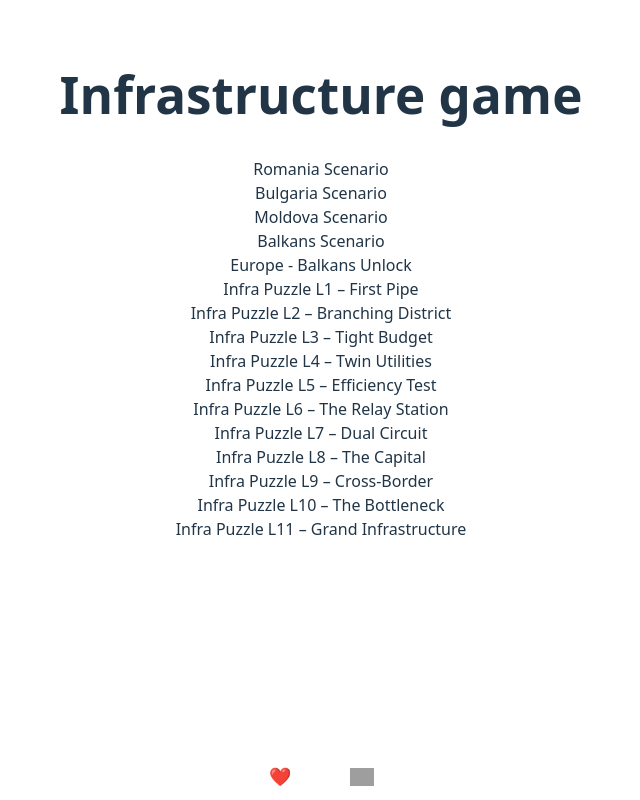
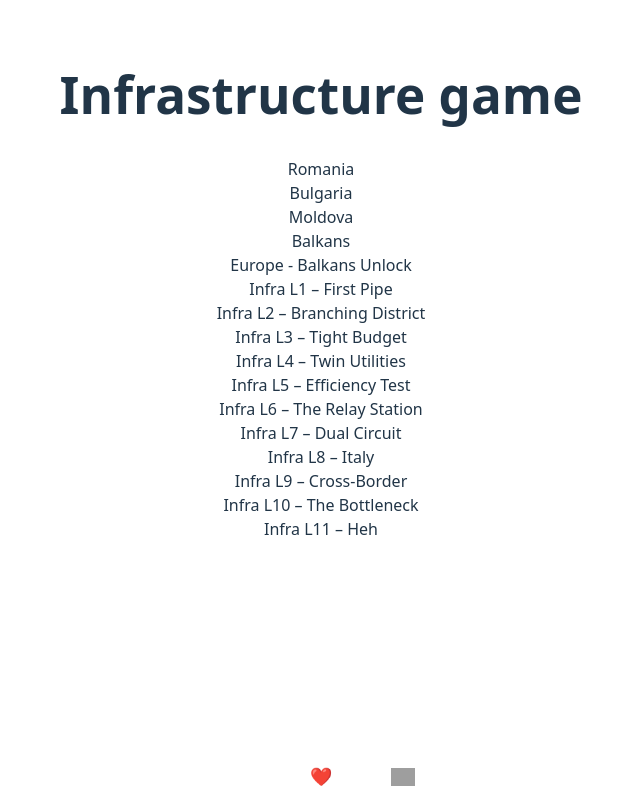
Before and after one commit to neagugeorgecristian/Infra, a React (Vite) app: page / in a window 1280 px wide. Shown: the whole page, without its empty margins (319-959 px from the left). Built offline with nearby package versions, Linux system fonts and the light colour scheme; grey boxes are pictures that could not be loaded.

Commit message:
Italy map, puzzle map cost display bug fix -Fixed bug inconsistently showing cost of a line in puzzle maps -Added Italy map -Made levels modular instead of hardcoded -Next level button added

```diff
--- a/src/components/PuzzleMap.jsx
+++ b/src/components/PuzzleMap.jsx
@@ -6,6 +6,8 @@ import PuzzleHUD, { calculateStarCount } from './PuzzleHUD';
 import NavigatorPanel from './NavigatorPanel';
 import { calculateLineCost } from './utils.js';
 import { evaluateTypedFlow, computeDegreeMap, isAtMaxDegree } from './PuzzleFlow';
+import { PUZZLE_LEVEL_ORDER } from '../scenarios/infraPuzzleLevels';
+
 
 import './puzzle.css';
 
@@ -48,7 +50,7 @@ function PuzzleLineOptions({ position, line, onDelete, onClose }) {
 
 // ── Game-over overlay ─────────────────────────────────────────────────────────
 
-function PuzzleGameOver({ result, stars, spent, initialBudget, connectionCount, flowResult, onReplay, onMenu }) {
+function PuzzleGameOver({ result, stars, spent, initialBudget, connectionCount, flowResult, onReplay, onMenu, onNextLevel, hasNextLevel }) {
   if (result === 'success') {
     const starCount = calculateStarCount(stars, spent, connectionCount);
     const starStr   = '⭐'.repeat(starCount) + '☆'.repeat(3 - starCount);
@@ -66,6 +68,11 @@ function PuzzleGameOver({ result, stars, spent, initialBudget, connectionCount,
           <button onClick={onReplay} style={{ padding: '8px 20px', borderRadius: '8px', background: '#1a6b2e', color: 'white', border: 'none', cursor: 'pointer', fontSize: '14px' }}>
             ↩ Play Again
           </button>
+          {hasNextLevel && (
+            <button onClick={onNextLevel} style={{ padding: '8px 20px', borderRadius: '8px', background: '#1a4a8a', color: 'white', border: 'none', cursor: 'pointer', fontSize: '14px' }}>
+              ▶ Next Level
+            </button>
+          )}
           <button onClick={onMenu} style={{ padding: '8px 20px', borderRadius: '8px', background: '#333', color: 'white', border: 'none', cursor: 'pointer', fontSize: '14px' }}>
             🏠 Menu
           </button>
@@ -112,6 +119,10 @@ function PuzzleMap({ scenario }) {
     connectionLimit = null,   // hard cap on total connections (null = no cap)
   } = scenario;
 
+  const currentLevelIndex = PUZZLE_LEVEL_ORDER.indexOf(scenario.id);
+  const nextLevelId = currentLevelIndex !== -1 && currentLevelIndex < PUZZLE_LEVEL_ORDER.length - 1
+    ? PUZZLE_LEVEL_ORDER[currentLevelIndex + 1]
+    : null;
   // ── State ─────────────────────────────────────────────────────────────────
   const [money,           setMoney]           = useState(initialBudget);
   const [lines,           setLines]           = useState([]);
@@ -244,6 +255,10 @@ function PuzzleMap({ scenario }) {
     if (lineMenu.visible) setLineMenu({ visible: false, position: { x: 0, y: 0 }, line: null });
   }, [lineMenu]);
 
+  const handleNextLevel = useCallback(() => {
+    if (nextLevelId) navigate(`/scenario/${nextLevelId}`);
+  }, [nextLevelId, navigate]);
+
   // ── Render ────────────────────────────────────────────────────────────────
   return (
     <div className="puzzle-container" onClick={handleMapClick}>
@@ -292,6 +307,8 @@ function PuzzleMap({ scenario }) {
           flowResult={flowResult}
           onReplay={() => window.location.reload()}
           onMenu={() => navigate('/')}
+          onNextLevel={handleNextLevel}
+          hasNextLevel={!!nextLevelId}
         />
       )}
     </div>
--- a/src/customPaths.jsx
+++ b/src/customPaths.jsx
@@ -1,4 +1,4 @@
-// src/customPaths.js
+// src/customPaths.jsx
 
 export const predefinedPaths = {
   "Constanța-Sibiu": {
--- a/src/pages/GamePage.jsx
+++ b/src/pages/GamePage.jsx
@@ -34,12 +34,13 @@ function GamePage({ selectedMarkers, onMarkerClick }) {
   // puzzle-typed-flow scenarios get their own self-contained controller.
   // Every other type continues to use the classic Map component unchanged.
   if (scenario.type === 'puzzle-typed-flow') {
-    return <PuzzleMap scenario={scenario} />;
+    return <PuzzleMap key={id} scenario={scenario} />;
   }
 
   // Classic path — props signature unchanged
   return (
     <Map
+      key={id}
       scenario={scenario}
       svgMap={scenario.svgMap}
       cities={scenario.cities}
--- a/src/pages/HomePage.jsx
+++ b/src/pages/HomePage.jsx
@@ -1,26 +1,34 @@
-import React from 'react';
 import { useNavigate } from 'react-router-dom';
+
+import romania from '../scenarios/romania';
+import bulgaria from '../scenarios/bulgaria';
+import moldova from '../scenarios/moldova';
+import balkans from '../scenarios/balkans';
+import infraPuzzleScenarios from '../scenarios/infraPuzzleLevels';
 
 function HomePage() {
   const navigate = useNavigate();
 
+  const classicScenarios = [
+    { id: 'romania', scenario: romania },
+    { id: 'bulgaria', scenario: bulgaria },
+    { id: 'moldova', scenario: moldova },
+    { id: 'balkans', scenario: balkans },
+  ];
+
+  const regionUnlockScenarios = [
+    { id: 'europe', label: 'Europe - Balkans Unlock' },
+  ];
+
+  const puzzleScenarios = Object.entries(infraPuzzleScenarios).map(([id, scenario]) => ({
+    id,
+    scenario,
+  }));
+
   const scenarios = [
-    { id: 'romania',   label: 'Romania Scenario' },
-    { id: 'bulgaria',  label: 'Bulgaria Scenario' },
-    { id: 'moldova',   label: 'Moldova Scenario' },
-    { id: 'balkans',   label: 'Balkans Scenario' },
-    { id: 'europe',    label: 'Europe - Balkans Unlock' },
-    { id: 'infra-l1',  label: 'Infra Puzzle L1 – First Pipe' },
-    { id: 'infra-l2',  label: 'Infra Puzzle L2 – Branching District' },
-    { id: 'infra-l3',  label: 'Infra Puzzle L3 – Tight Budget' },
-    { id: 'infra-l4',  label: 'Infra Puzzle L4 – Twin Utilities' },
-    { id: 'infra-l5',  label: 'Infra Puzzle L5 – Efficiency Test' },
-    { id: 'infra-l6',  label: 'Infra Puzzle L6 – The Relay Station' },
-    { id: 'infra-l7',  label: 'Infra Puzzle L7 – Dual Circuit' },
-    { id: 'infra-l8',  label: 'Infra Puzzle L8 – The Capital' },
-    { id: 'infra-l9',  label: 'Infra Puzzle L9 – Cross-Border' },
-    { id: 'infra-l10', label: 'Infra Puzzle L10 – The Bottleneck' },
-    { id: 'infra-l11', label: 'Infra Puzzle L11 – Grand Infrastructure' },
+    ...classicScenarios.map(({ id, scenario }) => ({ id, label: scenario.name })),
+    ...regionUnlockScenarios,
+    ...puzzleScenarios.map(({ id, scenario }) => ({ id, label: scenario.name })),
   ];
 
   return (
--- a/src/scenarios/infraPuzzleLevels.jsx
+++ b/src/scenarios/infraPuzzleLevels.jsx
@@ -1,4 +1,6 @@
 import balkansSvg from '../assets/balkans.svg';
+import italySvg from '../assets/it.svg';
+import mdSvg from '../assets/md.svg';
 
 /**
  * Typed-flow puzzle scenarios — Levels 1-11.
@@ -40,18 +42,18 @@ const starTemplate = ({ budget2, budget3, maxConnections3 }) => ({
 // ─────────────────────────────────────────────────────────────
 export const infraL1 = {
   id: 'infra-l1', name: 'Infra L1 – First Pipe',
-  type: 'puzzle-typed-flow', svgMap: balkansSvg,
+  type: 'puzzle-typed-flow', svgMap: mdSvg,
   budget: 260, resources: [R.WATER],
   objectives: ['Deliver WATER to Old Town', 'Use just 1 connection'],
   stars: starTemplate({ budget2: 240, budget3: 220, maxConnections3: 1 }),
   cities: [
     {
-      x: 34, y: 30, cityName: 'Blue Spring',
+      x: 58, y: 49, cityName: 'Chișinău',
       role: ROLES.PRODUCER, produces: [R.WATER], needs: [],
       demand: {}, supplyPerTick: { [R.WATER]: 1 },
     },
     {
-      x: 50, y: 43, cityName: 'Old Town',
+      x: 44, y: 27, cityName: 'Bălți',
       role: ROLES.CONSUMER, produces: [], needs: [R.WATER],
       demand: { [R.WATER]: 1 }, supplyPerTick: {},
     },
@@ -315,56 +317,56 @@ export const infraL7 = {
 };
 
 // ─────────────────────────────────────────────────────────────
-// L8 – The Capital  ★★★ Medium-Hard
+// L8 – Italy  ★★★ Medium-Hard
 // 7 cities. Central Hub converts water → energy, creating a
 // second energy source. Players who discover this save connections.
 // Budget is tight: brute-force routing won't reach 3 stars.
 // ─────────────────────────────────────────────────────────────
 export const infraL8 = {
-  id: 'infra-l8', name: 'Infra L8 – The Capital',
-  type: 'puzzle-typed-flow', svgMap: balkansSvg,
-  budget: 1200, resources: [R.WATER, R.ENERGY],
+  id: 'infra-l8', name: 'Infra L8 – Italy',
+  type: 'puzzle-typed-flow', svgMap: italySvg,
+  budget: 600, resources: [R.WATER, R.ENERGY],
   objectives: [
     'Supply both utilities to Capital City',
     'Keep all smaller towns operational',
     'Discover the Central Hub shortcut',
   ],
-  stars: starTemplate({ budget2: 1130, budget3: 1060, maxConnections3: 6 }),
+  stars: starTemplate({ budget2: 520, budget3: 450, maxConnections3: 5 }),
   cities: [
     {
-      x: 24, y: 46, cityName: 'Aquifer',
+      x: 33, y: 34, cityName: 'Genoa',
       role: ROLES.PRODUCER, produces: [R.WATER], needs: [],
       demand: {}, supplyPerTick: { [R.WATER]: 3 },
     },
     {
-      x: 28, y: 18, cityName: 'Solar Grid',
+      x: 33, y: 22, cityName: 'Milano',
       role: ROLES.PRODUCER, produces: [R.ENERGY], needs: [],
       demand: {}, supplyPerTick: { [R.ENERGY]: 2 },
     },
     {
-      // Converts water to energy — if connected to Aquifer,
+      // Converts water to energy — if connected to Genoa,
       // it becomes a second energy source for the east side
-      x: 44, y: 36, cityName: 'Central Hub',
+      x: 44, y: 41, cityName: 'Firenze',
       role: ROLES.HYBRID, produces: [R.ENERGY], needs: [R.WATER],
       demand: { [R.WATER]: 1 }, supplyPerTick: { [R.ENERGY]: 1 },
     },
     {
-      x: 48, y: 22, cityName: 'Small Town A',
-      role: ROLES.CONSUMER, produces: [], needs: [R.WATER],
-      demand: { [R.WATER]: 1 }, supplyPerTick: {},
-    },
-    {
-      x: 50, y: 50, cityName: 'Small Town B',
+      x: 49, y: 23, cityName: 'Venezia',
       role: ROLES.CONSUMER, produces: [], needs: [R.ENERGY],
       demand: { [R.ENERGY]: 1 }, supplyPerTick: {},
     },
     {
-      x: 58, y: 36, cityName: 'Capital City',
+      x: 71, y: 67, cityName: 'Bari',
+      role: ROLES.PRODUCER, produces: [R.WATER], needs: [],
+      demand: {}, supplyPerTick: { [R.WATER]: 2 },
+    },
+    {
+      x: 49, y: 58, cityName: 'Roma',
       role: ROLES.CONSUMER, produces: [], needs: [R.WATER, R.ENERGY],
       demand: { [R.WATER]: 1, [R.ENERGY]: 1 }, supplyPerTick: {},
     },
     {
-      x: 56, y: 52, cityName: 'Coast Town',
+      x: 78, y: 77, cityName: 'Otranto',
       role: ROLES.CONSUMER, produces: [], needs: [R.WATER],
       demand: { [R.WATER]: 1 }, supplyPerTick: {},
     },
@@ -512,7 +514,7 @@ export const infraL10 = {
 // Only the most efficient routing achieves 3 stars.
 // ─────────────────────────────────────────────────────────────
 export const infraL11 = {
-  id: 'infra-l11', name: 'Infra L11 – Grand Infrastructure',
+  id: 'infra-l11', name: 'Infra L11 – Heh',
   type: 'puzzle-typed-flow', svgMap: balkansSvg,
   budget: 2000, resources: [R.WATER, R.ENERGY],
   objectives: [
@@ -609,4 +611,10 @@ const infraPuzzleScenarios = {
   'infra-l11': infraL11,
 };
 
+export const PUZZLE_LEVEL_ORDER = [
+  'infra-l1',  'infra-l2',  'infra-l3',  'infra-l4',
+  'infra-l5',  'infra-l6',  'infra-l7',  'infra-l8',
+  'infra-l9',  'infra-l10', 'infra-l11',
+];
+
 export default infraPuzzleScenarios;
```
Also changed, not shown: src/components/PuzzleSVGMap.jsx (+127 -46 lines), src/assets/it.svg (added).
